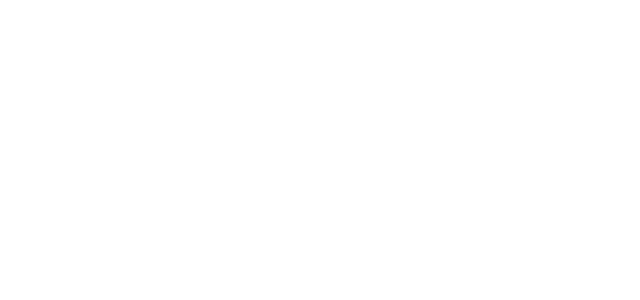
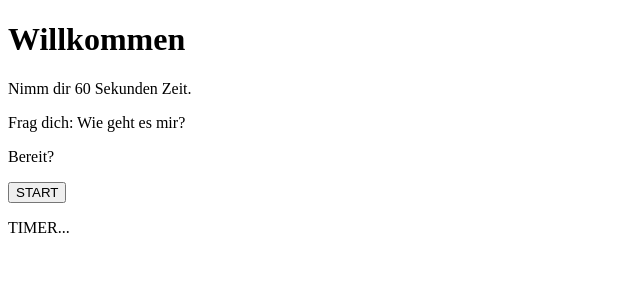
Before and after one commit to verenaisele/Capstone-Project, a React (Create React App) app in the folder client/: page / in a window 1280 px wide. Shown: the top 300 px of the page, without its empty margins (0-640 px from the left). Built offline with nearby package versions, Linux system fonts and the light colour scheme.

Commit message:
ohm feature angelegt

```diff
--- a/client/src/App.js
+++ b/client/src/App.js
@@ -1,5 +1,11 @@
+import Ohm from './pages/Ohm';
+
 function App() {
-  return <div className="App"></div>;
+  return (
+    <div className="App">
+      <Ohm />
+    </div>
+  );
 }
 
 export default App;
--- /dev/null
+++ b/client/src/pages/Ohm.js
@@ -0,0 +1,12 @@
+export default function Ohm() {
+  return (
+    <div>
+      <h1>Willkommen</h1>
+      <p>Nimm dir 60 Sekunden Zeit.</p>
+      <p>Frag dich: Wie geht es mir?</p>
+      <p>Bereit?</p>
+      <button>START</button>
+      <p>TIMER...</p>
+    </div>
+  );
+}
```
